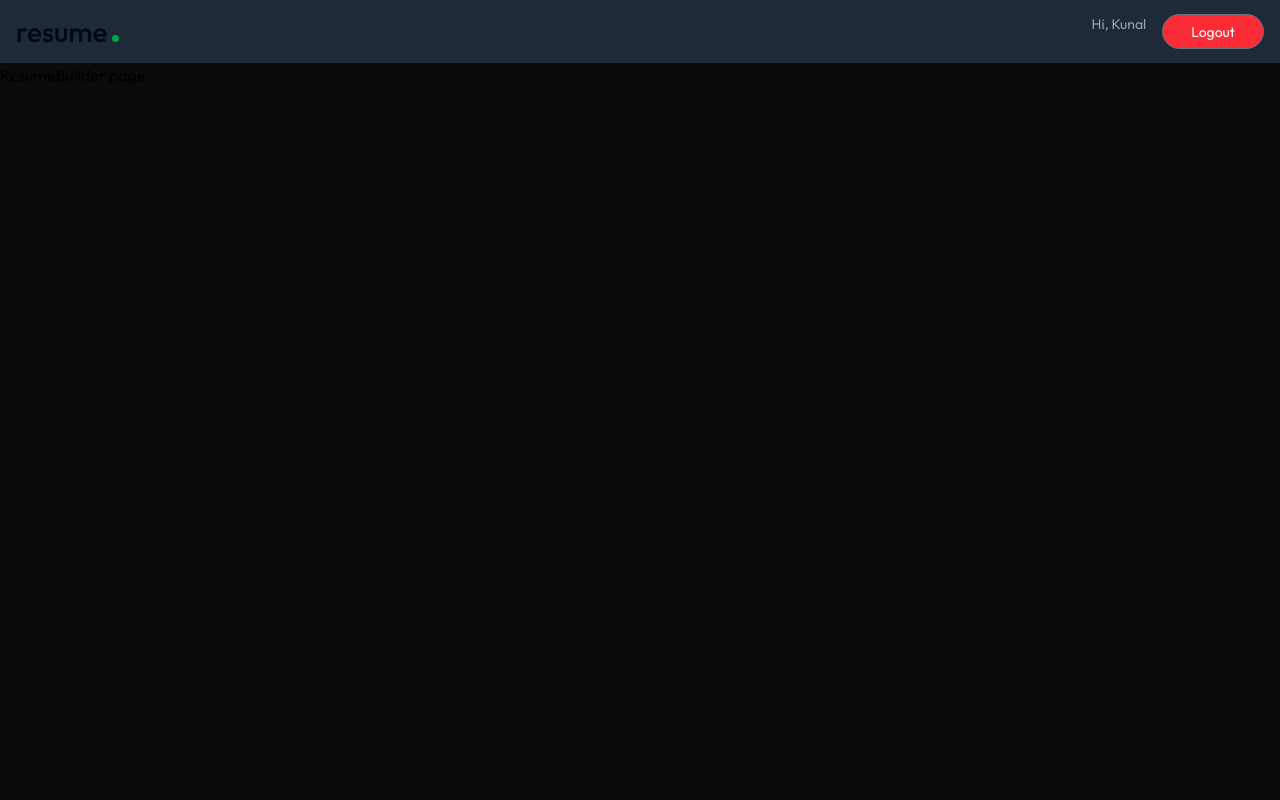
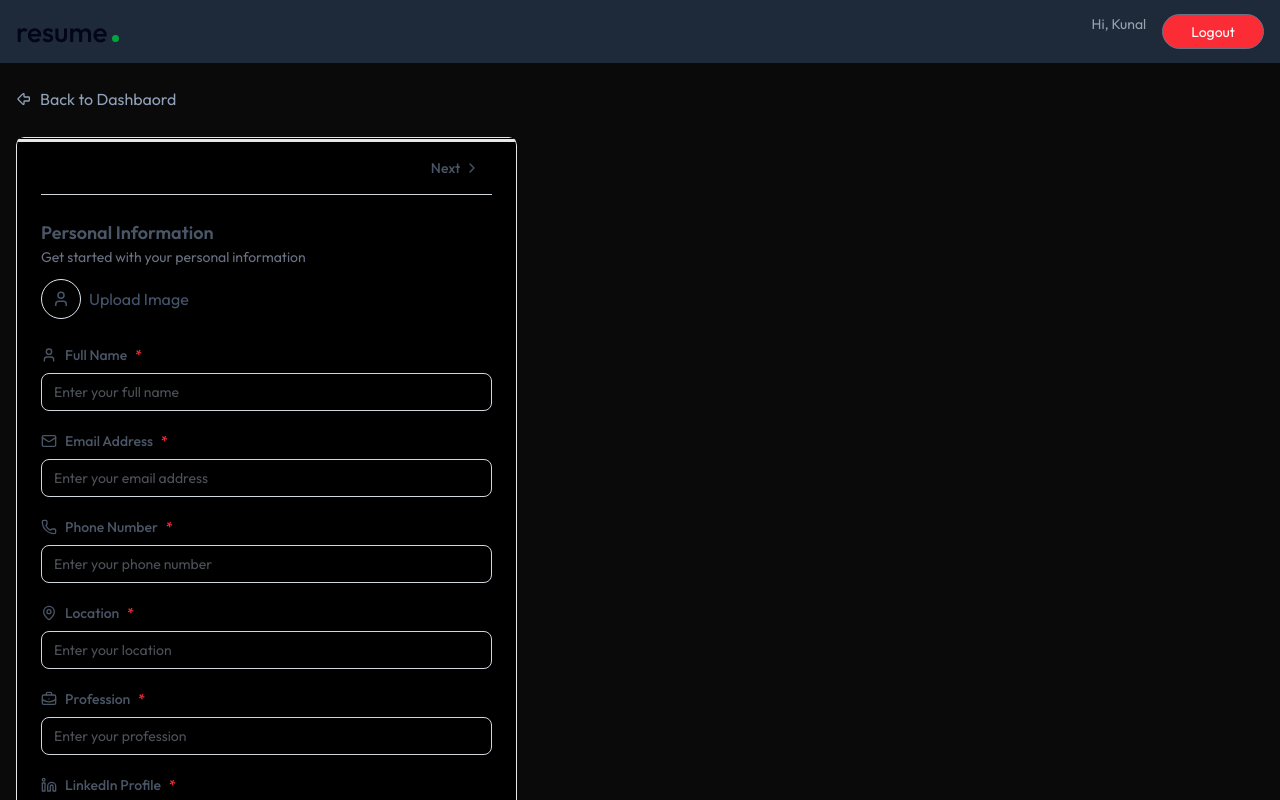
Before and after one commit to KunalTechs/Resume-Builder, a React (Vite) app in the folder frontend/: page /app/builder/1 in a window 1280 px wide. Shown: the top 800 px of the page. Built offline with nearby package versions, Linux system fonts and the light colour scheme; the HTML template or start-up script is replaced by a standard one.

Commit message:
make resumebuilder main page and add personal info section

```diff
--- /dev/null
+++ b/frontend/src/components/PersonalInfoForm.jsx
@@ -0,0 +1,111 @@
+import {
+  BriefcaseBusiness,
+  Github,
+  Globe,
+  Linkedin,
+  Mail,
+  MapPin,
+  Phone,
+  User,
+} from "lucide-react";
+import React from "react";
+
+const PersonalInfoForm = ({
+  data,
+  onChange,
+  removeBackground,
+  setRemoveBackground,
+}) => {
+  const handleChange = (field, value) => {
+    onChange({ ...data, [field]: value });
+  };
+
+  const fields = [
+    { key: "full_name", label: "Full Name", icon: User, type: "text", required: true },
+    { key: "email", label: "Email Address", icon: Mail, type: "email", required: true },
+    { key: "phone", label: "Phone Number", icon: Phone, type: "tel", required: true },
+    { key: "location", label: "Location", icon: MapPin, type: "text", required: true },
+    { key: "profession", label: "Profession", icon: BriefcaseBusiness, type: "text", required: true },
+    { key: "linkedin", label: "LinkedIn Profile", icon: Linkedin, type: "url", required: true },
+    { key: "github", label: "GitHub Profile", icon: Github, type: "url", required: true },
+    { key: "website", label: "Personal Website", icon: Globe, type: "url", required: true },
+  ];
+
+  return (
+    <div>
+      <h3 className="text-lg font-semibold text-gray-600">Personal Information</h3>
+      <p className="text-sm text-gray-500">
+        Get started with your personal information
+      </p>
+
+      {/* Image upload section */}
+      <div className="flex items-center gap-4 mt-3">
+        <label>
+          {data.image ? (
+            <img
+              src={
+                typeof data.image === "string"
+                  ? data.image
+                  : URL.createObjectURL(data.image)
+              }
+              alt="user"
+              className="w-16 h-16 rounded-full border border-slate-200 object-cover ring-1 ring-slate-300 hover:opacity-80"
+            />
+          ) : (
+            <div className="inline-flex items-center gap-2 text-slate-600 hover:text-slate-700 cursor-pointer">
+              <User className="size-10 p-2.5 border rounded-full border-slate-200" />
+              Upload Image
+            </div>
+          )}
+          <input
+            type="file"
+            accept="image/jpeg, image/png, image/jpg"
+            className="hidden"
+            onChange={(e) => handleChange("image", e.target.files[0])}
+          />
+        </label>
+
+        {/* Remove background toggle */}
+        {typeof data.image === "object" && (
+          <div className="flex flex-col gap-1">
+            <p className="text-gray-600 text-sm">Remove Background</p>
+            <label className="relative inline-flex items-center cursor-pointer">
+              <input
+                type="checkbox"
+                className="sr-only peer"
+                onChange={() => setRemoveBackground((prev) => !prev)}
+                checked={removeBackground}
+              />
+              <div className="w-9 h-5 bg-slate-300 rounded-full peer peer-checked:bg-red-600 transition-colors duration-200"></div>
+              <span className="absolute left-1 top-1 w-3 h-3 bg-white rounded-full transition-transform duration-200 ease-in-out peer-checked:translate-x-4"></span>
+            </label>
+          </div>
+        )}
+      </div>
+
+      {/* Input fields */}
+      {fields.map((field) => {
+        const Icon = field.icon;
+        return (
+          <div key={field.key} className="space-y-1 mt-5">
+            <label className="flex items-center gap-2 text-sm font-medium text-gray-600">
+              <Icon className="size-4" />
+              {field.label}
+              {field.required && <span className="text-red-500">*</span>}
+            </label>
+            <input
+              type={field.type}
+              value={data[field.key] || ""}
+              onChange={(e) => handleChange(field.key, e.target.value)}
+              className="mt-1 w-full px-3 py-2 text-gray-400 border border-gray-300 rounded-lg focus:ring focus:ring-blue-500 focus:border-blue-500 outline-none transition-colors text-sm"
+              placeholder={`Enter your ${field.label.toLowerCase()}`}
+              required={field.required}
+            />
+          </div>
+        );
+      })}
+    </div>
+  );
+};
+
+export default PersonalInfoForm;
--- a/frontend/src/pages/ResumeBuilder.jsx
+++ b/frontend/src/pages/ResumeBuilder.jsx
@@ -1,11 +1,151 @@
-import React from 'react'
+import React, { useEffect, useState } from "react";
+import { Link, useParams } from "react-router-dom";
+import { dummyResumeData } from "../assets/assets";
+import {
+  ArrowBigLeft,
+  Briefcase,
+  FileText,
+  Sparkles,
+  User,
+  GraduationCap,
+  Folder,
+  ChevronLeft,
+  ChevronRight,
+} from "lucide-react";
+import PersonalInfoForm from "../components/PersonalInfoForm";
 
 const ResumeBuilder = () => {
+  const { resumeId } = useParams();
+
+  const [resumeData, setResumeData] = useState({
+    _id: "",
+    title: "",
+    personal_info: {},
+    professional_summary: " ",
+    experience: [],
+    education: [],
+    project: [],
+    skills: [],
+    template: "classic",
+    accent_color: "rgba(79, 70, 229, 1)",
+    public: false,
+  });
+
+  const loadExistingResume = async () => {
+    const resume = dummyResumeData.find((resume) => resume._id === resumeId);
+    if (resume) {
+      setResumeData(resume);
+      document.title = resume.title;
+    }
+  };
+
+  const [activeSectionIndex, setActiveSectionIndex] = useState(0);
+  const [removeBackground, setRemovebackground] = useState(false);
+
+  const sections = [
+    { id: "personal", name: "personal Info", icon: User },
+    { id: "summary", name: "Summary", icon: FileText },
+    { id: "experience", name: "Experience", icon: Briefcase },
+    { id: " education", name: "Education", icon: GraduationCap },
+    { id: "projects", name: "Projects", icon: Folder },
+    { id: "skills", name: "Skills", icon: Sparkles },
+  ];
+
+  const activeSection = sections[activeSectionIndex];
+
+  useEffect(() => {
+    loadExistingResume();
+  }, []);
+
   return (
     <div>
-      <h1>ResumeBuilder page</h1>
+      <div className="max-w-7xl mx-auto px-4 py-6">
+        <Link
+          to="/app"
+          className="inline-flex gap-2  items-center justify-center text-slate-400 hover:text-slate-700 transition-all"
+        >
+          <ArrowBigLeft className="size-4 " /> Back to Dashbaord
+        </Link>
+      </div>
+
+      <div className="max-w-7xl mx-auto px-4 pb-8">
+        <div className="grid lg:grid-cols-12 gap-8">
+          {/* Left Panel - Form */}
+          <div className="relative lg:col-span-5 rounded-lg overflow-hidden">
+            <div className="relative bg-black rounded-lg shadow-sm border border-gray-200 p-6 pt-1">
+              {/* Progress bar background */}
+              <hr className="absolute top-0 left-0 right-0 h-1 bg-gray-200 rounded-full" />
+
+              {/* Progress bar active section */}
+              <hr
+                className="absolute top-0 left-0 h-1 bg-gradient-to-r from-red-500 to-red-600 rounded-full transition-all duration-1000"
+                style={{
+                  width: `${
+                    (activeSectionIndex / (sections.length - 1)) * 100
+                  }%`,
+                }}
+              />
+
+              {/* Section Navigation */}
+              <div className="flex justify-between items-center mb-6 border-b border-gray-300 py-1">
+                <div></div>
+                <div className="flex items-center">
+                  {activeSectionIndex !== 0 && (
+                    <button
+                      onClick={() =>
+                        setActiveSectionIndex((prevIndex) =>
+                          Math.max(prevIndex - 1, 0)
+                        )
+                      }
+                      className="flex items-center justify-center gap-1 p-3 rounded-lg text-sm font-medium text-gray-600 hover:bg-gray-50 transition-all "
+
+                    >
+                      <ChevronLeft className="size-4" /> Previous
+                    </button>
+                  )}
+                  <button
+                    onClick={() =>
+                      setActiveSectionIndex((prevIndex) =>
+                        Math.min(prevIndex + 1, sections.length - 1)
+                      )
+                    }
+                    className={`flex items-center gap-1 p-3 rounded-lg text-sm font-medium text-gray-600  hover:bg-gray-100 transition-all ${
+                      activeSectionIndex === sections.length - 1 &&
+                      "opacity-50 cursor cursor-not-allowed"
+                    }`}
+                    disabled={activeSectionIndex === sections.length - 1}
+                  >
+                    Next <ChevronRight className="size-4" />
+                  </button>
+                </div>
+              </div>
+
+
+              {/* Form content */}
+              <div className="space-y-6">
+                {activeSection.id === "personal" && (
+                  <PersonalInfoForm
+                    data={resumeData.personal_info}
+                    onChange={(data) =>
+                      setResumeData((prev) => ({
+                        ...prev,
+                        personal_info: data,
+                      }))
+                    }
+                    removeBackground={removeBackground}
+                    setRemoveBackground={setRemovebackground}
+                  />
+                )}
+              </div>
+            </div>
+          </div>
+
+          {/* Right Panel - Preview */}
+          <div className="lg:col-span-7">{/* Preview content here */}</div>
+        </div>
+      </div>
     </div>
-  )
-}
+  );
+};
 
-export default ResumeBuilder
+export default ResumeBuilder;
```
